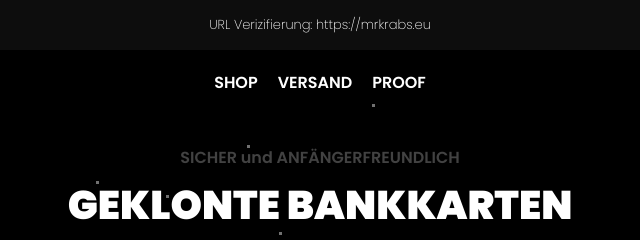
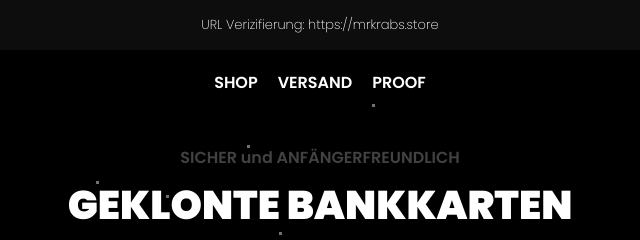
Before and after one commit to sntzza/pshshh, a plain HTML site: page product/1.html in a window 1280 px wide. Shown: the top 240 px of the page, 320-960 px from the left. Drawn offline with Linux system fonts and the light colour scheme.

Commit message:
Update 1.html

```diff
--- a/product/1.html
+++ b/product/1.html
@@ -7,7 +7,7 @@
     </script>
 
 
-<!-- Mirrored from mrkrabs.eu/product/1.html by HTTrack Website Copier/3.x [XR&CO'2014], Thu, 27 Jun 2024 03:23:17 GMT -->
+<!-- Mirrored from mrkrabs.store/product/1.html by HTTrack Website Copier/3.x [XR&CO'2014], Thu, 27 Jun 2024 03:23:17 GMT -->
 <head>
         <meta charset="UTF-8">
         <link
@@ -34,7 +34,7 @@
             <div id='stars2'></div>
             <div id='stars3'></div>
         </div>
-        <header><span id="httpsCheck"><ion-icon name="lock-closed"></ion-icon>URL Verizifierung:  <span class="httpsTag">https://mrkrabs.eu</span></span>
+        <header><span id="httpsCheck"><ion-icon name="lock-closed"></ion-icon>URL Verizifierung:  <span class="httpsTag">https://mrkrabs.store</span></span>
             <nav>
                 <ul>
                     <li><a href="../index-2.html">SHOP</a></li>
@@ -185,5 +185,5 @@
 </div>
 </body>
 
-<!-- Mirrored from mrkrabs.eu/product/1.html by HTTrack Website Copier/3.x [XR&CO'2014], Thu, 27 Jun 2024 03:23:18 GMT -->
+<!-- Mirrored from mrkrabs.store/product/1.html by HTTrack Website Copier/3.x [XR&CO'2014], Thu, 27 Jun 2024 03:23:18 GMT -->
 </html><!-- &copy; 2024 Mr. Krabs. Alle Rechte vorbehalten. -->
```
